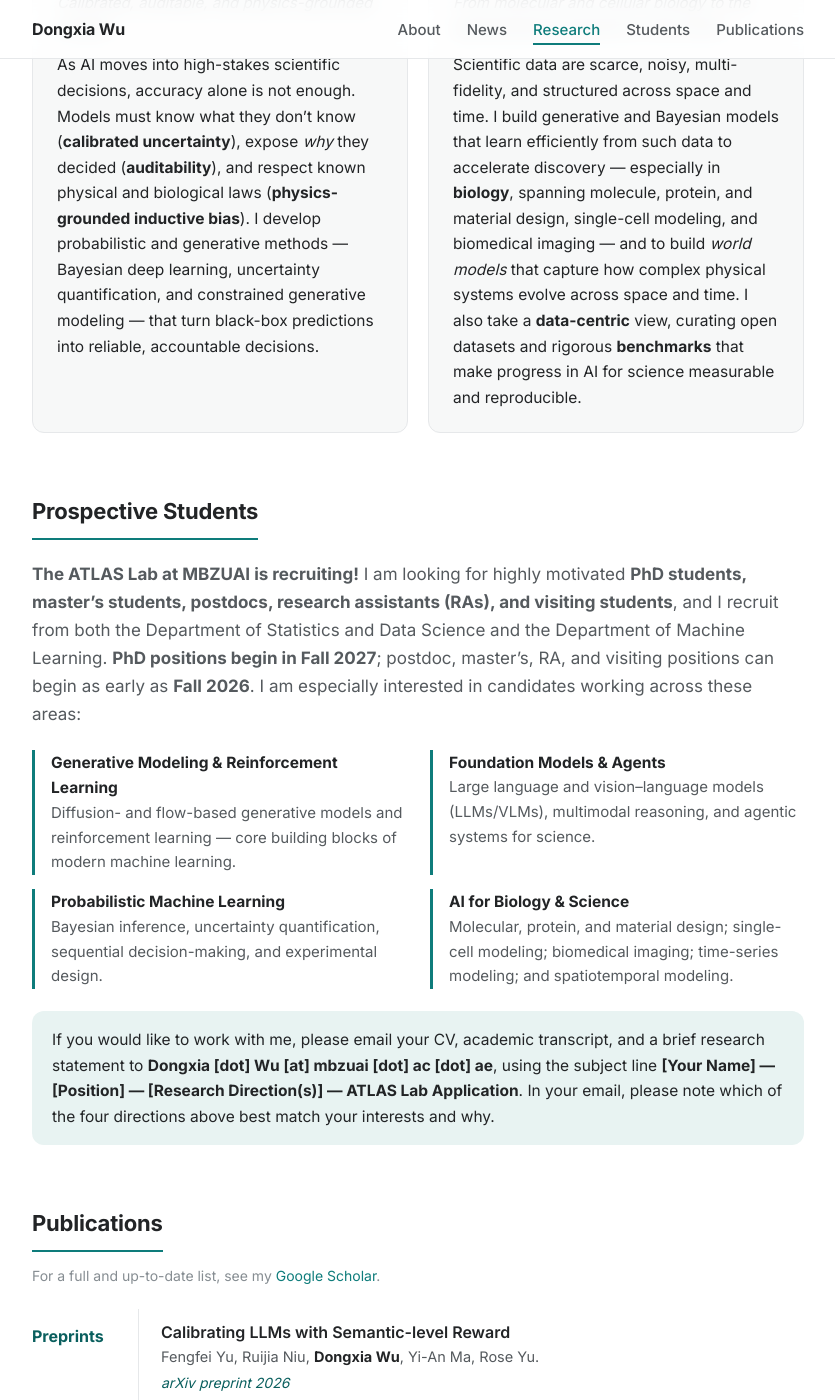
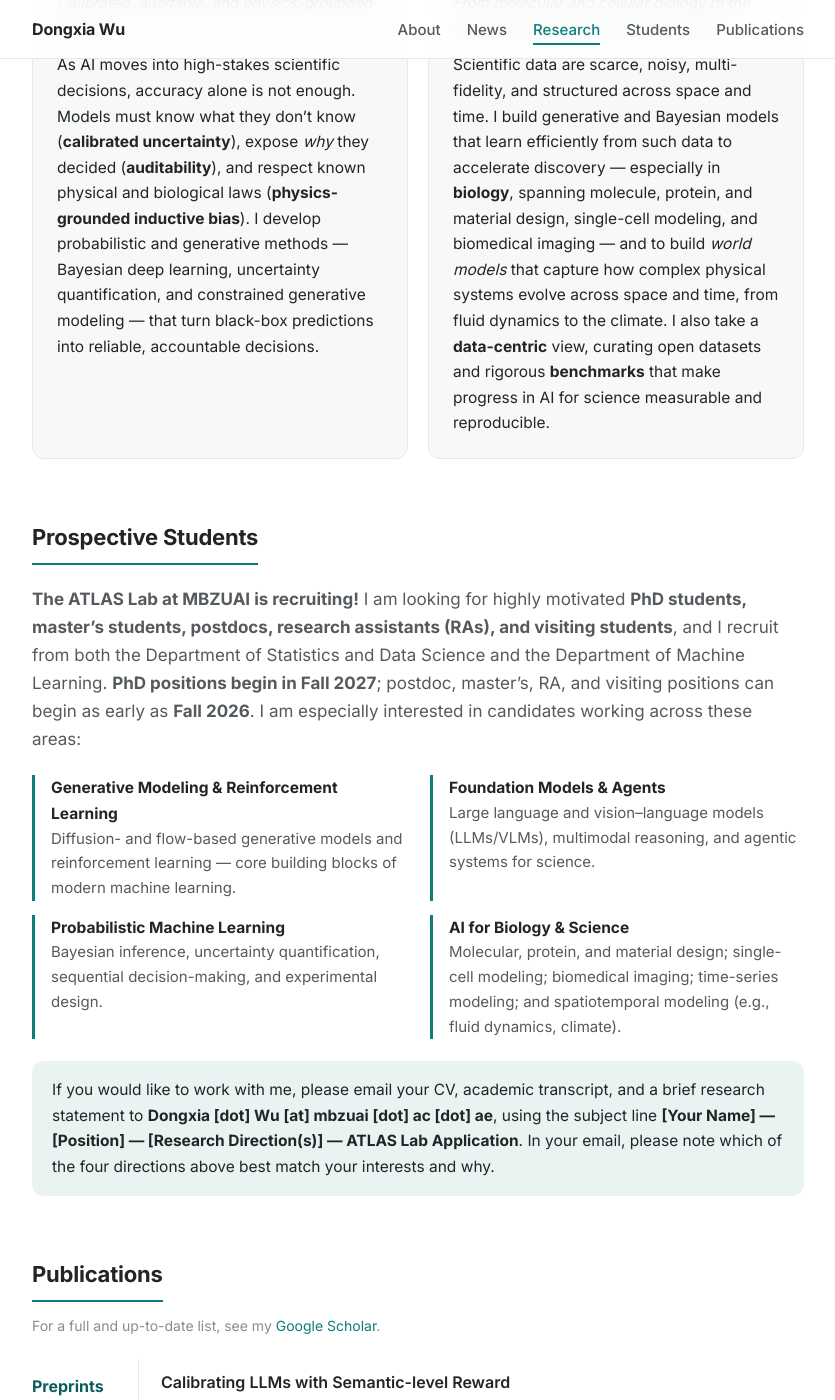
Before and after one commit to DongxiaW/dongxiaw.github.io, a Jekyll site: the page built from index.html, in a window 1280 px wide and 1400 px high, scrolled down 1709 px. Shown: the whole window, without its empty margins (222-1057 px from the left). Built offline with Jekyll 4.4.1, drawn with Linux system fonts in a browser that asks for light colours.

Commit message:
Add fluid dynamics to AI for Science research and recruiting areas
Co-Authored-By: Claude Opus 4.8 <noreply@anthropic.com>

```diff
--- a/_data/data.yml
+++ b/_data/data.yml
@@ -86,7 +86,8 @@ research:
         Scientific data are scarce, noisy, multi-fidelity, and structured across space and time. I build generative
         and Bayesian models that learn efficiently from such data to accelerate discovery — especially in **biology**,
         spanning molecule, protein, and material design, single-cell modeling, and biomedical imaging — and to build
-        *world models* that capture how complex physical systems evolve across space and time. I also take a
+        *world models* that capture how complex physical systems evolve across space and time, from fluid dynamics to
+        the climate. I also take a
         **data-centric** view, curating open datasets and rigorous **benchmarks** that make progress in AI for science
         measurable and reproducible.
 
@@ -108,7 +109,7 @@ recruiting:
     - title: Probabilistic Machine Learning
       text: Bayesian inference, uncertainty quantification, sequential decision-making, and experimental design.
     - title: AI for Biology & Science
-      text: Molecular, protein, and material design; single-cell modeling; biomedical imaging; time-series modeling; and spatiotemporal modeling.
+      text: Molecular, protein, and material design; single-cell modeling; biomedical imaging; time-series modeling; and spatiotemporal modeling (e.g., fluid dynamics, climate).
   apply: |
     If you would like to work with me, please email your CV, academic transcript, and a brief research statement to
     **Dongxia [dot] Wu [at] mbzuai [dot] ac [dot] ae**, using the subject line
```
